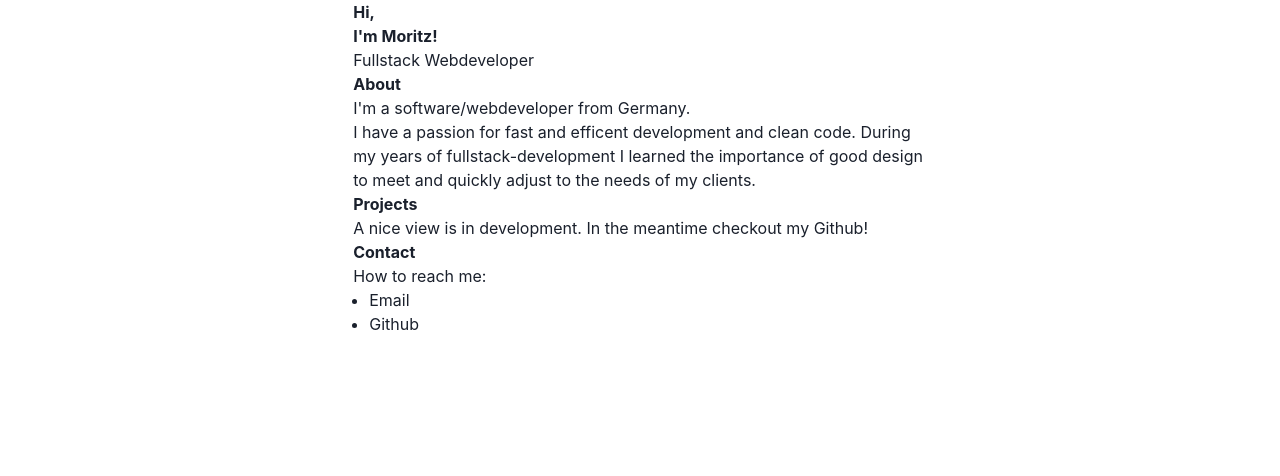
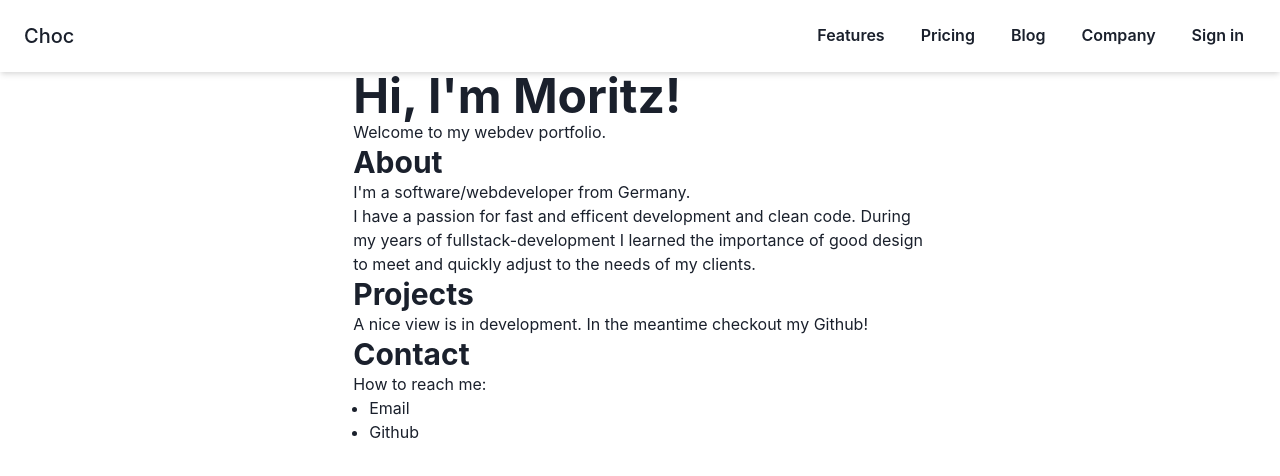
Before and after one commit to moritzzier/moritzzier.github.io, a Next.js app: page / in a window 1280 px wide. Shown: the top 476 px of the page. Built offline with nearby package versions, Linux system fonts and the light colour scheme.

Commit message:
added navbar

```diff
--- /dev/null
+++ b/components/Navbar.tsx
@@ -0,0 +1,109 @@
+import React from 'react'
+
+import {
+  chakra,
+  Box,
+  Flex,
+  useColorModeValue,
+  VisuallyHidden,
+  HStack,
+  Button,
+  useDisclosure,
+  VStack,
+  IconButton,
+  CloseButton,
+} from '@chakra-ui/react'
+
+export default function Gslr() {
+  const bg = useColorModeValue('white', 'gray.800')
+  const mobileNav = useDisclosure()
+
+  return (
+    <React.Fragment>
+      <chakra.header
+        bg={bg}
+        w="full"
+        px={{ base: 2, sm: 4 }}
+        py={4}
+        shadow="md"
+      >
+        <Flex alignItems="center" justifyContent="space-between" mx="auto">
+          <Flex>
+            <chakra.a
+              href="/"
+              title="Choc Home Page"
+              display="flex"
+              alignItems="center"
+            >
+              <VisuallyHidden>Choc</VisuallyHidden>
+            </chakra.a>
+            <chakra.h1 fontSize="xl" fontWeight="medium" ml="2">
+              Choc
+            </chakra.h1>
+          </Flex>
+          <HStack display="flex" alignItems="center" spacing={1}>
+            <HStack
+              spacing={1}
+              mr={1}
+              color="brand.500"
+              display={{ base: 'none', md: 'inline-flex' }}
+            >
+              <Button variant="ghost">Features</Button>
+              <Button variant="ghost">Pricing</Button>
+              <Button variant="ghost">Blog</Button>
+              <Button variant="ghost">Company</Button>
+              <Button variant="ghost">Sign in</Button>
+            </HStack>
+            <Box display={{ base: 'inline-flex', md: 'none' }}>
+              <IconButton
+                display={{ base: 'flex', md: 'none' }}
+                aria-label="Open menu"
+                fontSize="20px"
+                color={useColorModeValue('gray.800', 'inherit')}
+                variant="ghost"
+                onClick={mobileNav.onOpen}
+              />
+
+              <VStack
+                pos="absolute"
+                top={0}
+                left={0}
+                right={0}
+                display={mobileNav.isOpen ? 'flex' : 'none'}
+                flexDirection="column"
+                p={2}
+                pb={4}
+                m={2}
+                bg={bg}
+                spacing={3}
+                rounded="sm"
+                shadow="sm"
+              >
+                <CloseButton
+                  aria-label="Close menu"
+                  onClick={mobileNav.onClose}
+                />
+
+                <Button w="full" variant="ghost">
+                  Features
+                </Button>
+                <Button w="full" variant="ghost">
+                  Pricing
+                </Button>
+                <Button w="full" variant="ghost">
+                  Blog
+                </Button>
+                <Button w="full" variant="ghost">
+                  Company
+                </Button>
+                <Button w="full" variant="ghost">
+                  Sign in
+                </Button>
+              </VStack>
+            </Box>
+          </HStack>
+        </Flex>
+      </chakra.header>
+    </React.Fragment>
+  )
+}
--- a/pages/_app.tsx
+++ b/pages/_app.tsx
@@ -1,9 +1,10 @@
 import type { AppProps } from 'next/app'
 import { ChakraProvider } from "@chakra-ui/react"
+import theme from '../styles/theme'
 
 function MyApp({ Component, pageProps }: AppProps) {
   return (
-    <ChakraProvider>
+    <ChakraProvider theme={theme}>
       <Component {...pageProps} />
     </ChakraProvider>
   )
--- a/pages/index.tsx
+++ b/pages/index.tsx
@@ -6,7 +6,9 @@ import {
   Link,
   UnorderedList,
   ListItem,
+  Text,
 } from '@chakra-ui/react'
+import Navbar from './../components/Navbar'
 
 export default function Home() {
   return (
@@ -21,50 +23,38 @@ export default function Home() {
           rel="stylesheet"
         />
       </Head>
+      <Navbar />
       <Container>
         <Box id="home">
-          <Heading size="h1">
-            Hi,
-            <br />
-            I'm Moritz!
-          </Heading>
-          <p className="text-2xl text-typo-light font-body">
-            Fullstack Webdeveloper
-          </p>
-          <span className="text-typo-dark mt-16 flex justify-center animate-bounce"></span>
+          <Heading size="2xl">Hi, I'm Moritz!</Heading>
+          <Text>Welcome to my webdev portfolio.</Text>
         </Box>
         <Box id="about">
-          <Heading size="h2">About</Heading>
-          <p className=" text-typo-light font-body text-justify">
+          <Heading size="lg">About</Heading>
+          <Text>
             I'm a software/webdeveloper from Germany.
             <br />I have a passion for fast and efficent development and clean
             code. During my years of fullstack-development I learned the
             importance of good design to meet and quickly adjust to the needs of
             my clients.
-          </p>
+          </Text>
         </Box>
         <Box id="projects">
-          <Heading size="h2">Projects</Heading>
-          <p className="lg:pt-4 text-typo-light font-body text-justify">
+          <Heading size="lg">Projects</Heading>
+          <Text>
             A nice view is in development. In the meantime checkout my{' '}
-            <a href="https://github.com/moritzzier" className="underline">
-              Github!
-            </a>
-          </p>
+            <Link href="https://github.com/moritzzier">Github!</Link>
+          </Text>
         </Box>
         <Box id="contact">
-          <Heading size="h2">Contact</Heading>
-          <p className="lg:pt-4 text-typo-light font-body ">How to reach me:</p>
+          <Heading size="lg">Contact</Heading>
+          <Text>How to reach me:</Text>
           <UnorderedList>
             <ListItem>
-              <Link href="mailto:moritz.zier@gmail.com" className="underline">
-                Email
-              </Link>
+              <Link href="mailto:moritz.zier@gmail.com">Email</Link>
             </ListItem>
             <ListItem>
-              <Link href="https://github.com/moritzzier" className="underline">
-                Github
-              </Link>
+              <Link href="https://github.com/moritzzier">Github</Link>
             </ListItem>
           </UnorderedList>
         </Box>
--- /dev/null
+++ b/styles/theme.ts
@@ -0,0 +1,15 @@
+// theme.ts
+
+// 1. import `extendTheme` function
+import { extendTheme, ThemeConfig } from "@chakra-ui/react"
+
+// 2. Add your color mode config
+const config : ThemeConfig = {
+  initialColorMode: "light",
+  useSystemColorMode: true,
+}
+
+// 3. extend the theme
+const theme = extendTheme({ config })
+
+export default theme
--- a/tsconfig.json
+++ b/tsconfig.json
@@ -14,7 +14,7 @@
     "isolatedModules": true,
     "jsx": "preserve",
     "paths": {
-      "@elements": ["./app/components/elements"],
+      "@elements": ["./components"],
       "@layouts": ["./app/components/layouts"],
       "@modules": ["./app/components/modules"],
       "@templates": ["./app/components/templates"],
```
